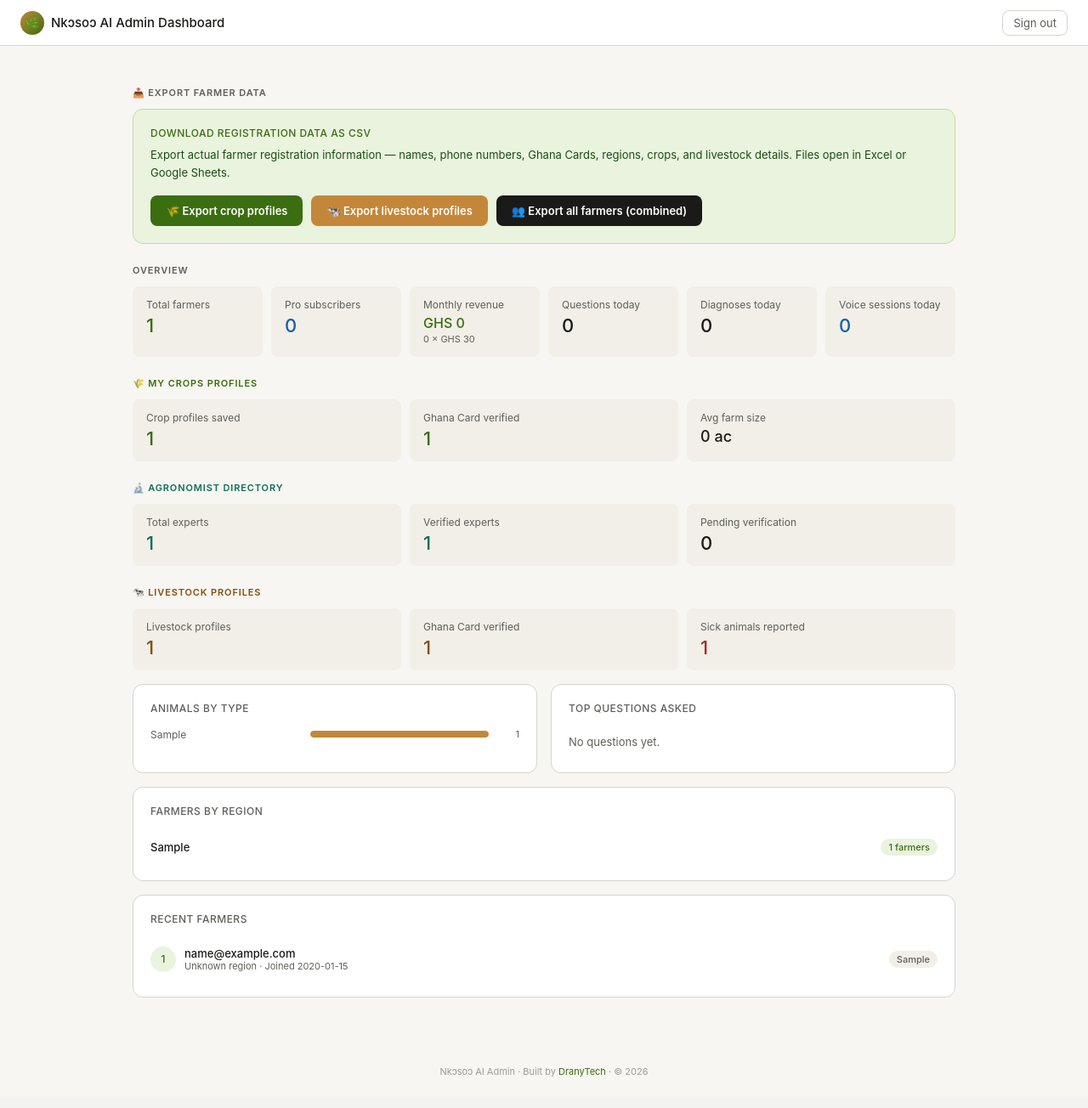
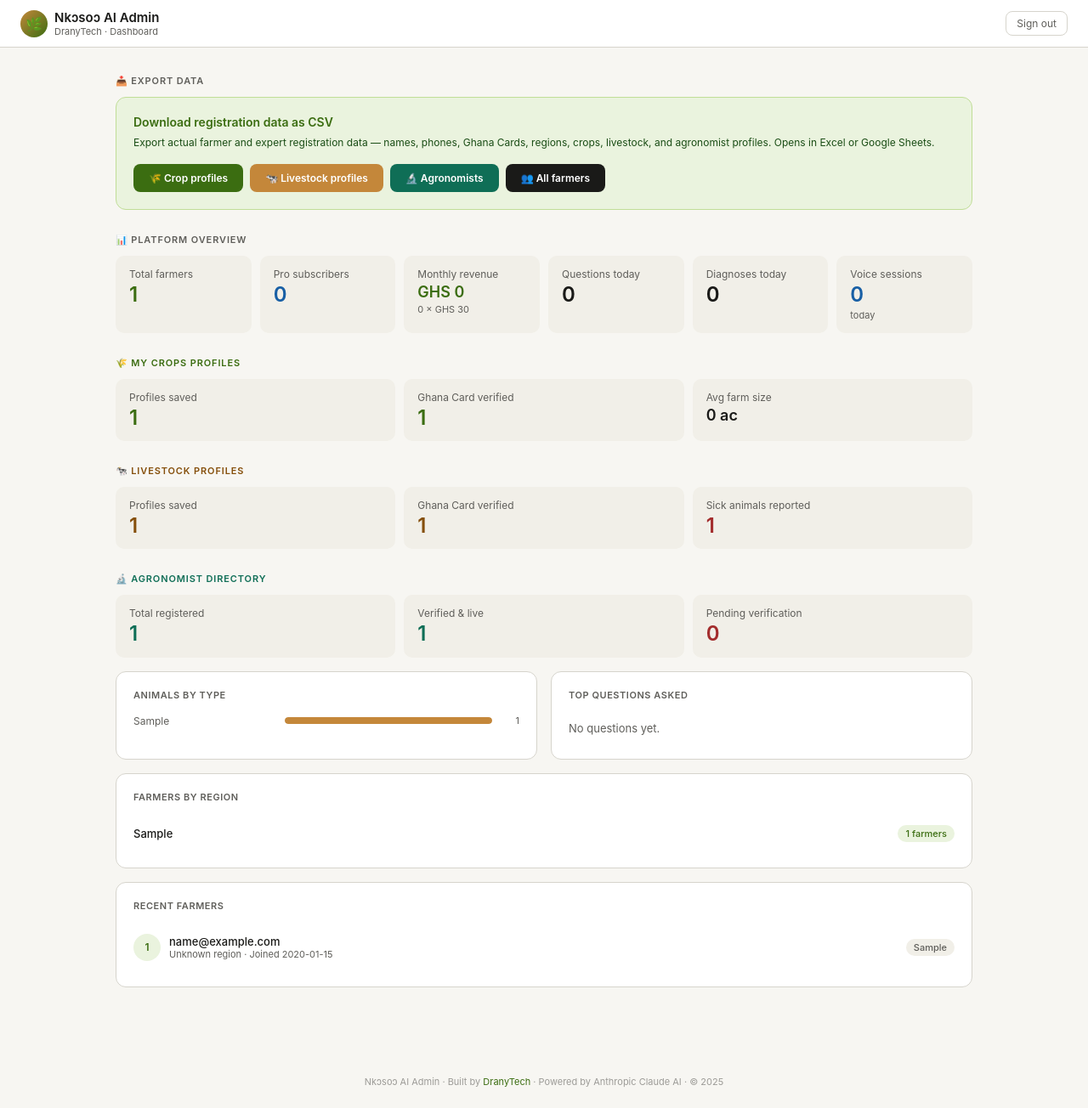
Before and after one commit to narish558/nkosoo-ai, a Flask app: page /admin in a window 1280 px wide. Shown: the whole page at 85% size. Before the commit the page ends 1267 px from the top, so only its background shows below. Run offline with Flask 3, Linux system fonts and the light colour scheme; the visitor is signed in with stand-in values (Sample User, id 1); tables that the repository leaves empty hold one stand-in row (values such as "Sample post").

Commit message:
Add files via upload

```diff
--- a/templates/admin.html
+++ b/templates/admin.html
@@ -3,156 +3,217 @@
 <head>
 <meta charset="UTF-8"/>
 <meta name="viewport" content="width=device-width,initial-scale=1.0"/>
-<title>Nkɔsoɔ AI Admin</title>
+<title>Nkɔsoɔ AI Admin Dashboard</title>
 <style>
 *{box-sizing:border-box;margin:0;padding:0;}
 body{font-family:-apple-system,BlinkMacSystemFont,"Segoe UI",sans-serif;background:#f7f6f2;color:#1a1a18;}
-.topbar{background:#fff;border-bottom:0.5px solid #d6d4cc;padding:0 1.5rem;height:54px;display:flex;align-items:center;justify-content:space-between;position:sticky;top:0;z-index:10;}
+.topbar{background:#fff;border-bottom:0.5px solid #d6d4cc;padding:0 1.5rem;height:56px;display:flex;align-items:center;justify-content:space-between;position:sticky;top:0;z-index:10;}
 .logo{display:flex;align-items:center;gap:8px;}
-.logo-icon{width:28px;height:28px;border-radius:50%;background:linear-gradient(135deg,#C4873A,#3B6D11);display:flex;align-items:center;justify-content:center;font-size:14px;}
-.title{font-size:15px;font-weight:500;}
-.logout{font-size:13px;color:#5F5E5A;text-decoration:none;padding:6px 12px;border:0.5px solid #d6d4cc;border-radius:8px;}
-.container{max-width:1000px;margin:0 auto;padding:1.5rem 1rem;}
-.section-title{font-size:11px;font-weight:600;text-transform:uppercase;letter-spacing:.08em;color:#5F5E5A;margin-bottom:.75rem;margin-top:1.5rem;}
-.section-title.g{color:#3B6D11;}.section-title.a{color:#854F0B;}.section-title.b{color:#185FA5;}
-.metric-grid{display:grid;grid-template-columns:repeat(auto-fit,minmax(130px,1fr));gap:10px;margin-bottom:1rem;}
-.metric{background:#f1efe8;border-radius:8px;padding:.875rem 1rem;}
-.metric-label{font-size:12px;color:#5F5E5A;margin-bottom:4px;}
-.metric-value{font-size:22px;font-weight:500;}
-.metric-value.g{color:#3B6D11;}.metric-value.a{color:#854F0B;}.metric-value.b{color:#185FA5;}.metric-value.r{color:#A32D2D;}
-.metric-sub{font-size:11px;color:#5F5E5A;margin-top:2px;}
+.logo-icon{width:32px;height:32px;border-radius:50%;background:linear-gradient(135deg,#C4873A,#3B6D11);display:flex;align-items:center;justify-content:center;font-size:16px;}
+.logo-title{font-size:15px;font-weight:600;}
+.logo-sub{font-size:11px;color:#5F5E5A;}
+.logout{font-size:12px;color:#5F5E5A;text-decoration:none;padding:6px 12px;border:0.5px solid #d6d4cc;border-radius:8px;}
+.container{max-width:1040px;margin:0 auto;padding:1.5rem 1rem 3rem;}
+
+/* Section titles */
+.st{font-size:11px;font-weight:600;text-transform:uppercase;letter-spacing:.08em;color:#5F5E5A;margin-bottom:.75rem;margin-top:1.75rem;display:flex;align-items:center;gap:6px;}
+.st.g{color:#3B6D11;}.st.a{color:#854F0B;}.st.b{color:#185FA5;}.st.t{color:#0F6E56;}.st.r{color:#A32D2D;}
+
+/* Metrics */
+.mg{display:grid;grid-template-columns:repeat(auto-fit,minmax(140px,1fr));gap:10px;margin-bottom:1rem;}
+.m{background:#f1efe8;border-radius:10px;padding:.875rem 1rem;}
+.ml{font-size:12px;color:#5F5E5A;margin-bottom:4px;}
+.mv{font-size:24px;font-weight:600;line-height:1.1;}
+.ms{font-size:11px;color:#5F5E5A;margin-top:3px;}
+.mv.g{color:#3B6D11;}.mv.a{color:#854F0B;}.mv.b{color:#185FA5;}.mv.r{color:#A32D2D;}.mv.t{color:#0F6E56;}
+
+/* Cards */
 .card{background:#fff;border:0.5px solid #d6d4cc;border-radius:12px;padding:1.25rem;margin-bottom:1rem;}
-.card-title{font-size:12px;font-weight:500;color:#5F5E5A;text-transform:uppercase;letter-spacing:.04em;margin-bottom:1rem;}
-.row{display:flex;align-items:center;justify-content:space-between;padding:9px 0;border-bottom:0.5px solid #d6d4cc;}
+.ct{font-size:11px;font-weight:600;color:#5F5E5A;text-transform:uppercase;letter-spacing:.05em;margin-bottom:1rem;}
+
+/* Exports */
+.export-section{background:#EAF3DE;border:0.5px solid #C0DD97;border-radius:12px;padding:1.25rem;margin-bottom:1rem;}
+.export-title{font-size:14px;font-weight:600;color:#3B6D11;margin-bottom:.375rem;}
+.export-sub{font-size:12px;color:#1A4D15;margin-bottom:1rem;line-height:1.6;}
+.export-btns{display:flex;gap:8px;flex-wrap:wrap;}
+.eb{display:inline-block;padding:9px 18px;border-radius:8px;font-size:12px;font-weight:600;text-decoration:none;cursor:pointer;border:none;font-family:inherit;transition:opacity .15s;}
+.eb:hover{opacity:.85;}
+.eb.g{background:#3B6D11;color:#fff;}
+.eb.a{background:#C4873A;color:#fff;}
+.eb.t{background:#0F6E56;color:#fff;}
+.eb.dark{background:#1a1a18;color:#fff;}
+
+/* Grid */
+.grid2{display:grid;grid-template-columns:1fr 1fr;gap:1rem;}
+@media(max-width:640px){.grid2{grid-template-columns:1fr;}}
+
+/* Bar charts */
+.br{display:flex;align-items:center;gap:8px;margin-bottom:8px;}
+.bl{font-size:12px;color:#5F5E5A;width:170px;flex-shrink:0;overflow:hidden;text-overflow:ellipsis;white-space:nowrap;}
+.bt{flex:1;height:8px;background:#f1efe8;border-radius:4px;overflow:hidden;}
+.bf{height:8px;border-radius:4px;}
+.bf.g{background:#3B6D11;}.bf.a{background:#C4873A;}.bf.t{background:#0F6E56;}
+.bc{font-size:11px;color:#5F5E5A;width:24px;text-align:right;flex-shrink:0;}
+
+/* Table rows */
+.row{display:flex;align-items:center;justify-content:space-between;padding:10px 0;border-bottom:0.5px solid #d6d4cc;}
 .row:last-child{border-bottom:none;}
-.row-main{font-size:13px;font-weight:500;}
-.row-sub{font-size:11px;color:#5F5E5A;}
-.badge{display:inline-block;font-size:11px;padding:3px 9px;border-radius:20px;font-weight:500;}
-.b-g{background:#EAF3DE;color:#3B6D11;}.b-a{background:#FAEEDA;color:#854F0B;}.b-b{background:#E6F1FB;color:#185FA5;}.b-gray{background:#f1efe8;color:#5F5E5A;}
-.bar-row{display:flex;align-items:center;gap:8px;margin-bottom:8px;}
-.bar-label{font-size:12px;color:#5F5E5A;width:180px;flex-shrink:0;overflow:hidden;text-overflow:ellipsis;white-space:nowrap;}
-.bar-track{flex:1;height:8px;background:#f1efe8;border-radius:4px;overflow:hidden;}
-.bar-fill{height:8px;border-radius:4px;}
-.bar-fill.g{background:#3B6D11;}.bar-fill.a{background:#C4873A;}
-.bar-count{font-size:11px;color:#5F5E5A;width:28px;text-align:right;}
-.user-row{display:flex;align-items:center;gap:10px;padding:9px 0;border-bottom:0.5px solid #d6d4cc;}
-.user-row:last-child{border-bottom:none;}
-.avatar{width:30px;height:30px;border-radius:50%;background:#EAF3DE;display:flex;align-items:center;justify-content:center;font-size:12px;font-weight:500;color:#3B6D11;flex-shrink:0;}
+.rm{font-size:13px;font-weight:500;}
+.rs{font-size:11px;color:#5F5E5A;}
+.badge{display:inline-block;font-size:11px;padding:3px 9px;border-radius:20px;font-weight:500;white-space:nowrap;}
+.b-g{background:#EAF3DE;color:#3B6D11;}
+.b-a{background:#FAEEDA;color:#854F0B;}
+.b-b{background:#E6F1FB;color:#185FA5;}
+.b-t{background:#E1F5EE;color:#0F6E56;}
+.b-r{background:#FCEBEB;color:#A32D2D;}
+.b-gray{background:#f1efe8;color:#5F5E5A;}
+
+/* User rows */
+.ur{display:flex;align-items:center;gap:10px;padding:10px 0;border-bottom:0.5px solid #d6d4cc;}
+.ur:last-child{border-bottom:none;}
+.av{width:32px;height:32px;border-radius:50%;background:#EAF3DE;display:flex;align-items:center;justify-content:center;font-size:12px;font-weight:600;color:#3B6D11;flex-shrink:0;}
+
+/* Agronomist rows */
+.ar{display:flex;align-items:center;gap:10px;padding:10px 0;border-bottom:0.5px solid #d6d4cc;}
+.ar:last-child{border-bottom:none;}
+.aa{width:36px;height:36px;border-radius:50%;background:#E1F5EE;display:flex;align-items:center;justify-content:center;font-size:13px;font-weight:600;color:#0F6E56;flex-shrink:0;}
+.verify-btn{padding:5px 12px;border:0.5px solid #0F6E56;border-radius:6px;background:#E1F5EE;color:#0F6E56;font-size:11px;font-weight:600;cursor:pointer;text-decoration:none;white-space:nowrap;}
 .empty{font-size:13px;color:#5F5E5A;padding:.5rem 0;}
-.grid2{display:grid;grid-template-columns:1fr 1fr;gap:1rem;}
-@media(max-width:600px){.grid2{grid-template-columns:1fr;}}
+
 .footer-admin{text-align:center;font-size:11px;color:#9C9B97;padding:1.5rem;margin-top:1rem;}
 .footer-admin a{color:#3B6D11;text-decoration:none;}
-.export-btn{display:inline-block;padding:10px 18px;border-radius:8px;font-size:13px;font-weight:600;text-decoration:none;cursor:pointer;}
-.export-btn.g{background:#3B6D11;color:#fff;}
-.export-btn.a{background:#C4873A;color:#fff;}
-.export-btn.dark{background:#1a1a18;color:#fff;}
-.export-btn:hover{opacity:.88;}
 </style>
 </head>
 <body>
+
 <div class="topbar">
-  <div class="logo"><div class="logo-icon">🌿</div><span class="title">Nkɔsoɔ AI Admin Dashboard</span></div>
+  <div class="logo">
+    <div class="logo-icon">🌿</div>
+    <div>
+      <div class="logo-title">Nkɔsoɔ AI Admin</div>
+      <div class="logo-sub">DranyTech · Dashboard</div>
+    </div>
+  </div>
   <a href="/admin/logout" class="logout">Sign out</a>
 </div>
 
 <div class="container">
 
-  <!-- EXPORT -->
-  <div class="section-title">📥 Export farmer data</div>
-  <div class="card" style="background:#EAF3DE;border-color:#C0DD97;">
-    <div class="card-title" style="color:#3B6D11;margin-bottom:.5rem;">Download registration data as CSV</div>
-    <p style="font-size:13px;color:#1A4D15;margin-bottom:1rem;line-height:1.6;">Export actual farmer registration information — names, phone numbers, Ghana Cards, regions, crops, and livestock details. Files open in Excel or Google Sheets.</p>
-    <div style="display:flex;gap:10px;flex-wrap:wrap;">
-      <a href="/admin/export/crop-profiles" class="export-btn g">
-        🌾 Export crop profiles
-      </a>
-      <a href="/admin/export/livestock-profiles" class="export-btn a">
-        🐄 Export livestock profiles
-      </a>
-      <a href="/admin/export/all-farmers" class="export-btn dark">
-        👥 Export all farmers (combined)
-      </a>
+  <!-- ── EXPORTS ── -->
+  <div class="st" style="margin-top:.5rem;">📥 Export data</div>
+  <div class="export-section">
+    <div class="export-title">Download registration data as CSV</div>
+    <div class="export-sub">Export actual farmer and expert registration data — names, phones, Ghana Cards, regions, crops, livestock, and agronomist profiles. Opens in Excel or Google Sheets.</div>
+    <div class="export-btns">
+      <a href="/admin/export/crop-profiles" class="eb g">🌾 Crop profiles</a>
+      <a href="/admin/export/livestock-profiles" class="eb a">🐄 Livestock profiles</a>
+      <a href="/admin/export/agronomists" class="eb t">🔬 Agronomists</a>
+      <a href="/admin/export/all-farmers" class="eb dark">👥 All farmers</a>
     </div>
   </div>
-  <div class="section-title">Overview</div>
-  <div class="metric-grid">
-    <div class="metric"><div class="metric-label">Total farmers</div><div class="metric-value g">{{ total_users }}</div></div>
-    <div class="metric"><div class="metric-label">Pro subscribers</div><div class="metric-value b">{{ pro_users }}</div></div>
-    <div class="metric"><div class="metric-label">Monthly revenue</div><div class="metric-value g" style="font-size:16px;">GHS {{ total_revenue }}</div><div class="metric-sub">{{ pro_users }} × GHS 30</div></div>
-    <div class="metric"><div class="metric-label">Questions today</div><div class="metric-value">{{ questions_today }}</div></div>
-    <div class="metric"><div class="metric-label">Diagnoses today</div><div class="metric-value">{{ diagnoses_today }}</div></div>
-    <div class="metric"><div class="metric-label">Voice sessions today</div><div class="metric-value b">{{ voice_today }}</div></div>
+
+  <!-- ── OVERVIEW ── -->
+  <div class="st">📊 Platform overview</div>
+  <div class="mg">
+    <div class="m"><div class="ml">Total farmers</div><div class="mv g">{{ total_users }}</div></div>
+    <div class="m"><div class="ml">Pro subscribers</div><div class="mv b">{{ pro_users }}</div></div>
+    <div class="m"><div class="ml">Monthly revenue</div><div class="mv g" style="font-size:18px;">GHS {{ total_revenue }}</div><div class="ms">{{ pro_users }} × GHS 30</div></div>
+    <div class="m"><div class="ml">Questions today</div><div class="mv">{{ questions_today }}</div></div>
+    <div class="m"><div class="ml">Diagnoses today</div><div class="mv">{{ diagnoses_today }}</div></div>
+    <div class="m"><div class="ml">Voice sessions</div><div class="mv b">{{ voice_today }}</div><div class="ms">today</div></div>
   </div>
 
-  <!-- CROP PROFILES -->
-  <div class="section-title g">🌾 My Crops profiles</div>
-  <div class="metric-grid">
-    <div class="metric"><div class="metric-label">Crop profiles saved</div><div class="metric-value g">{{ profiles }}</div></div>
-    <div class="metric"><div class="metric-label">Ghana Card verified</div><div class="metric-value g">{{ verified }}</div></div>
-    <div class="metric"><div class="metric-label">Avg farm size</div><div class="metric-value" style="font-size:18px;">{{ avg_farm_size }} ac</div></div>
+  <!-- ── CROP PROFILES ── -->
+  <div class="st g">🌾 My Crops profiles</div>
+  <div class="mg">
+    <div class="m"><div class="ml">Profiles saved</div><div class="mv g">{{ profiles }}</div></div>
+    <div class="m"><div class="ml">Ghana Card verified</div><div class="mv g">{{ verified }}</div></div>
+    <div class="m"><div class="ml">Avg farm size</div><div class="mv" style="font-size:18px;">{{ avg_farm_size }} ac</div></div>
   </div>
 
-  <!-- AGRONOMISTS -->
-  <div class="section-title" style="color:#0F6E56;">🔬 Agronomist directory</div>
-  <div class="metric-grid">
-    <div class="metric"><div class="metric-label">Total experts</div><div class="metric-value" style="color:#0F6E56;">{{ agro_total }}</div></div>
-    <div class="metric"><div class="metric-label">Verified experts</div><div class="metric-value" style="color:#0F6E56;">{{ agro_verified }}</div></div>
-    <div class="metric"><div class="metric-label">Pending verification</div><div class="metric-value">{{ agro_total - agro_verified }}</div></div>
+  <!-- ── LIVESTOCK PROFILES ── -->
+  <div class="st a">🐄 Livestock profiles</div>
+  <div class="mg">
+    <div class="m"><div class="ml">Profiles saved</div><div class="mv a">{{ livestock_cnt }}</div></div>
+    <div class="m"><div class="ml">Ghana Card verified</div><div class="mv a">{{ livestock_verified }}</div></div>
+    <div class="m"><div class="ml">Sick animals reported</div><div class="mv r">{{ sick_animals }}</div></div>
   </div>
 
-  <!-- LIVESTOCK PROFILES -->
-  <div class="section-title a">🐄 Livestock profiles</div>
-  <div class="metric-grid">
-    <div class="metric"><div class="metric-label">Livestock profiles</div><div class="metric-value a">{{ livestock_cnt }}</div></div>
-    <div class="metric"><div class="metric-label">Ghana Card verified</div><div class="metric-value a">{{ livestock_verified }}</div></div>
-    <div class="metric"><div class="metric-label">Sick animals reported</div><div class="metric-value r">{{ sick_animals }}</div></div>
+  <!-- ── AGRONOMISTS ── -->
+  <div class="st t">🔬 Agronomist directory</div>
+  <div class="mg">
+    <div class="m"><div class="ml">Total registered</div><div class="mv t">{{ agro_total }}</div></div>
+    <div class="m"><div class="ml">Verified & live</div><div class="mv t">{{ agro_verified }}</div></div>
+    <div class="m"><div class="ml">Pending verification</div><div class="mv r">{{ agro_total - agro_verified }}</div></div>
   </div>
 
+  {% if pending_agros %}
+  <div class="card" style="border-color:#9FE1CB;">
+    <div class="ct" style="color:#0F6E56;">Agronomists pending verification</div>
+    {% for a in pending_agros %}
+    <div class="ar">
+      <div class="aa">{{ (a.name or '?')[:2].upper() }}</div>
+      <div style="flex:1;min-width:0;">
+        <div class="rm">{{ a.name }}</div>
+        <div class="rs">{{ a.speciality|capitalize if a.speciality else 'General' }} · {{ a.region }} · {{ a.phone }}</div>
+        <div class="rs">{{ a.qualifications or 'No qualifications listed' }}</div>
+      </div>
+      <div style="display:flex;flex-direction:column;gap:5px;align-items:flex-end;">
+        <span class="badge b-t">GHS {{ a.fee }}/session</span>
+        <a href="/admin/agronomists/verify/{{ a.id }}" class="verify-btn">✓ Verify</a>
+      </div>
+    </div>
+    {% endfor %}
+  </div>
+  {% endif %}
+
+  <!-- ── CHARTS ── -->
   <div class="grid2">
     <div class="card">
-      <div class="card-title">Animals by type</div>
+      <div class="ct">Animals by type</div>
       {% for a in animal_stats %}
-      <div class="bar-row">
-        <div class="bar-label">{{ a.animal_type|capitalize }}</div>
-        <div class="bar-track"><div class="bar-fill a" style="width:{{ (a.cnt / (animal_stats[0].cnt if animal_stats else 1) * 100)|int }}%"></div></div>
-        <div class="bar-count">{{ a.cnt }}</div>
+      <div class="br">
+        <div class="bl">{{ a.animal_type|capitalize }}</div>
+        <div class="bt"><div class="bf a" style="width:{{ (a.cnt / (animal_stats[0].cnt if animal_stats else 1) * 100)|int }}%"></div></div>
+        <div class="bc">{{ a.cnt }}</div>
       </div>
       {% else %}<p class="empty">No livestock profiles yet.</p>{% endfor %}
     </div>
 
     <div class="card">
-      <div class="card-title">Top questions asked</div>
+      <div class="ct">Top questions asked</div>
       {% if top_questions %}{% set mx=top_questions[0].cnt %}
       {% for q in top_questions[:6] %}
-      <div class="bar-row">
-        <div class="bar-label" title="{{ q.question }}">{{ q.question }}</div>
-        <div class="bar-track"><div class="bar-fill g" style="width:{{ (q.cnt/mx*100)|int }}%"></div></div>
-        <div class="bar-count">{{ q.cnt }}</div>
+      <div class="br">
+        <div class="bl" title="{{ q.question }}">{{ q.question }}</div>
+        <div class="bt"><div class="bf g" style="width:{{ (q.cnt/mx*100)|int }}%"></div></div>
+        <div class="bc">{{ q.cnt }}</div>
       </div>
       {% endfor %}
       {% else %}<p class="empty">No questions yet.</p>{% endif %}
     </div>
   </div>
 
+  <!-- ── REGIONS ── -->
   <div class="card">
-    <div class="card-title">Farmers by region</div>
+    <div class="ct">Farmers by region</div>
     {% for r in region_stats %}
     <div class="row">
-      <div class="row-main">{{ regions[r.region].name if r.region and r.region in regions else r.region or 'Unknown' }}</div>
+      <div class="rm">{{ regions[r.region].name if r.region and r.region in regions else r.region or 'Unknown' }}</div>
       <span class="badge b-g">{{ r.cnt }} farmers</span>
     </div>
-    {% else %}<p class="empty">No data yet.</p>{% endfor %}
+    {% else %}<p class="empty">No regional data yet.</p>{% endfor %}
   </div>
 
+  <!-- ── RECENT FARMERS ── -->
   <div class="card">
-    <div class="card-title">Recent farmers</div>
+    <div class="ct">Recent farmers</div>
     {% for u in recent_users %}
-    <div class="user-row">
-      <div class="avatar">{{ loop.index }}</div>
+    <div class="ur">
+      <div class="av">{{ loop.index }}</div>
       <div style="flex:1;">
-        <div class="row-main">{{ u.email or 'Anonymous farmer' }}</div>
-        <div class="row-sub">{{ regions[u.region].name if u.region and u.region in regions else 'Unknown region' }} · Joined {{ u.created_at[:10] if u.created_at else '—' }}</div>
+        <div class="rm">{{ u.email or 'Anonymous farmer' }}</div>
+        <div class="rs">{{ regions[u.region].name if u.region and u.region in regions else 'Unknown region' }} · Joined {{ u.created_at[:10] if u.created_at else '—' }}</div>
       </div>
       <span class="badge {{ 'b-b' if u.plan=='pro' else 'b-gray' }}">{{ u.plan|capitalize }}</span>
     </div>
@@ -162,7 +223,7 @@ body{font-family:-apple-system,BlinkMacSystemFont,"Segoe UI",sans-serif;backgrou
 </div>
 
 <div class="footer-admin">
-  Nkɔsoɔ AI Admin · Built by <a href="https://www.dranytech.com" target="_blank">DranyTech</a> · © 2026
+  Nkɔsoɔ AI Admin · Built by <a href="https://www.dranytech.com" target="_blank">DranyTech</a> · Powered by Anthropic Claude AI · © 2025
 </div>
 
 </body>
```
